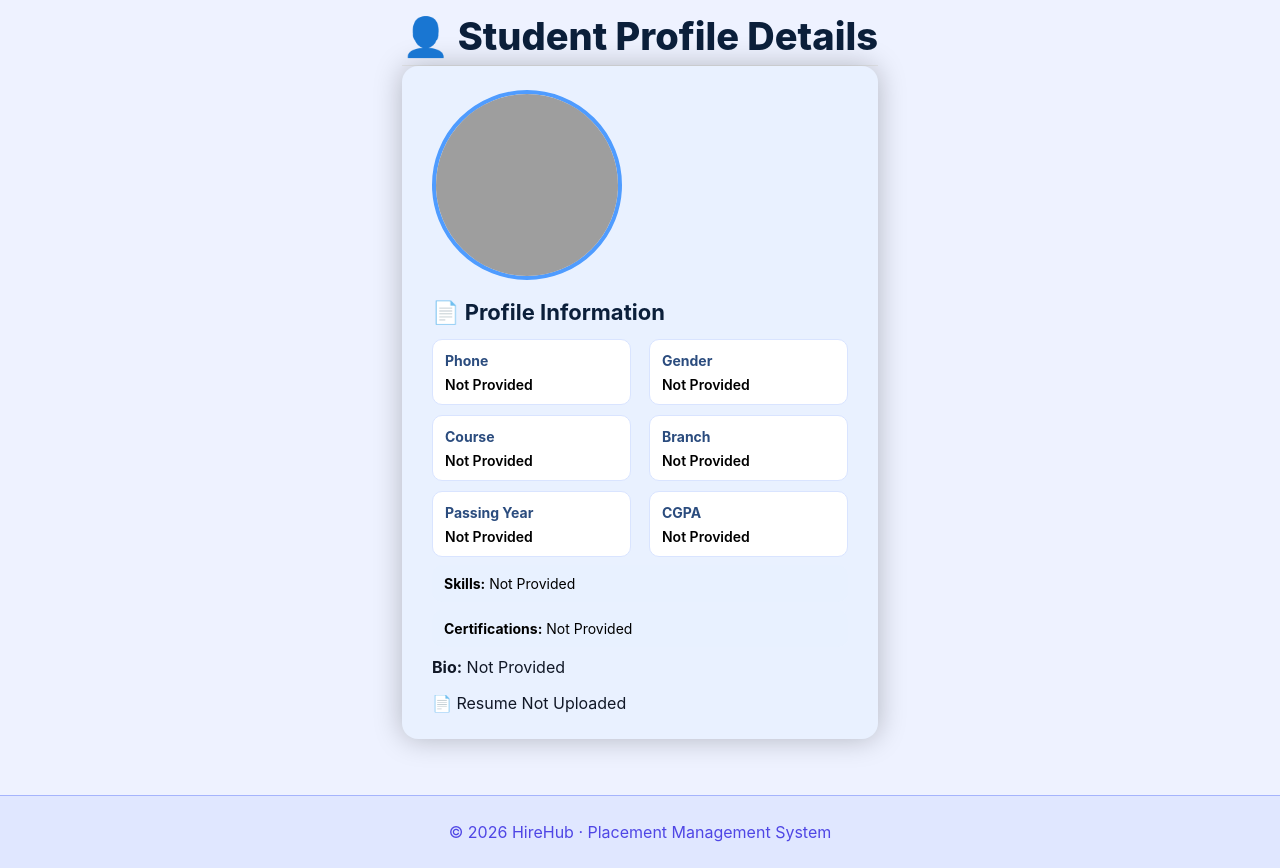
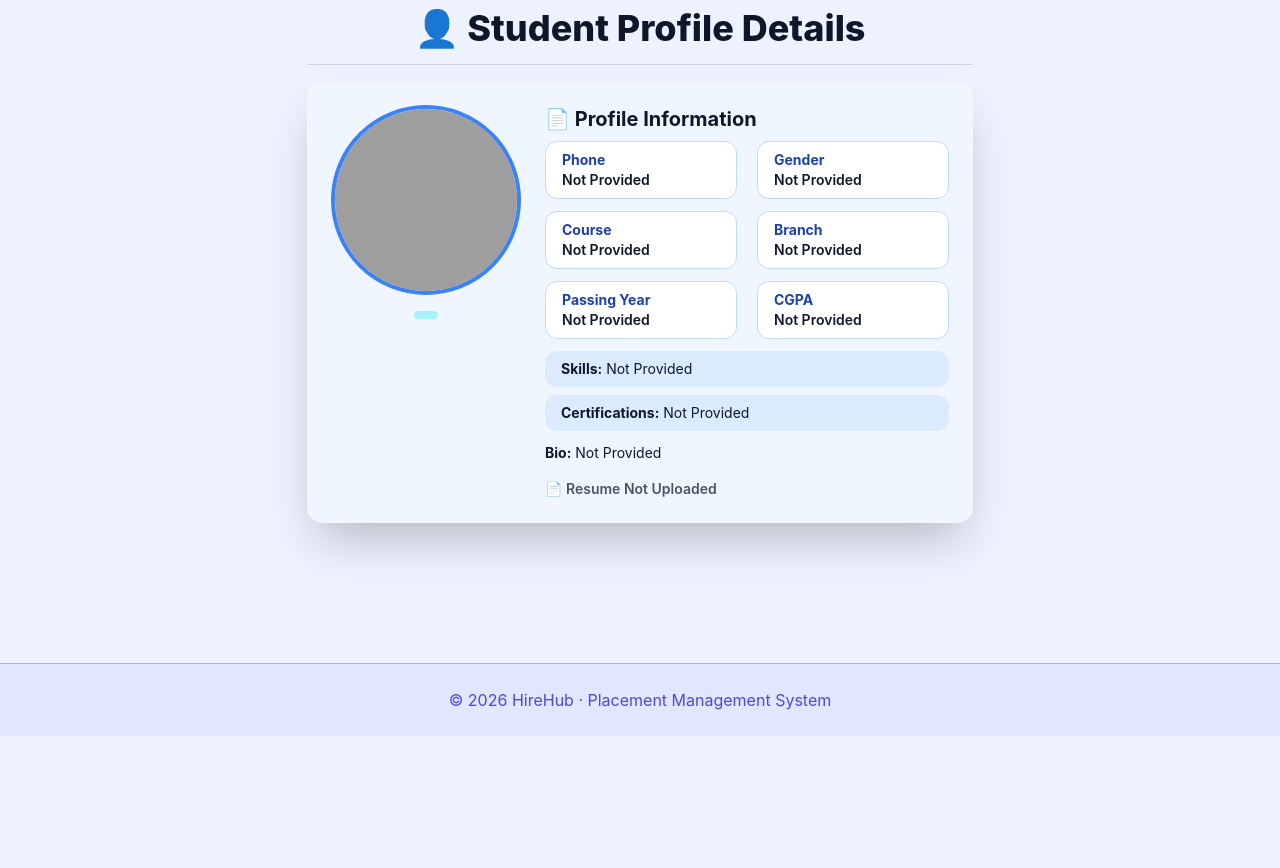
Before and after one commit to dg0682241-tech/placement-management-system, a Flask app: template templates/admin/view_student_profile.html in a window 1280 px wide. Shown: the part 64-932 px from the top of the page. After the commit the page ends 800 px from the top, so only its background shows below. Run offline with Flask 3, Linux system fonts and the light colour scheme; the template is opened without the code that fills it, so the values that code supplies are empty; some libraries are stand-ins or nearby versions; grey boxes are pictures that could not be loaded.

Commit message:
view_student_profile.html

```diff
--- a/templates/admin/view_student_profile.html
+++ b/templates/admin/view_student_profile.html
@@ -2,225 +2,114 @@
 {% block title %}Student Profile{% endblock %}
 {% block content %}
 
-<style>
-.profile-card{
-    max-width:1550px;      /* wider card */
-    margin:auto;
-    background:#e9f1ff;
-    border-radius:16px;
-    padding:24px 30px;     /* reduced vertical padding */
-    box-shadow:0 0 28px rgba(0,0,0,.25);
-}
+<div class="max-w-[1550px] mx-auto mb-6 px-4">
 
-/* Profile Image */
-.profile-img{
-    width:190px;
-    height:190px;
-    border-radius:50%;
-    object-fit:cover;
-    border:4px solid #4f9cff;
-}
-
-/* Main Heading */
-.main-heading{
-    font-size:38px;
-    font-weight:800;
-    color:#0b1f3a;
-}
-
-/* Section title */
-.section-title{
-    color:#0b1f3a;
-    font-size:22px;
-    font-weight:700;
-    margin-bottom:10px;
-}
-
-/* Info Grid */
-.info-grid{
-    display:grid;
-    grid-template-columns:1fr 1fr;
-    gap:10px 18px;      /* reduced gap */
-}
-
-.info-box{
-    background:white;
-    padding:8px 12px;   /* reduced height */
-    border-radius:10px;
-    border:1px solid #d9e4ff;
-}
-
-.info-label{
-    font-weight:700;
-    color:#2b4c7e;
-    font-size:14px;
-}
-
-.info-value{
-    color:#000;
-    font-weight:600;
-    font-size:14px;
-}
-
-/* Badge containers */
-.badge-box{
-    background:#e8f1ff;
-    padding:8px 12px;   /* reduced */
-    border-radius:10px;
-    color:#000;
-    font-size:14px;
-}
-
-/* Resume Button */
-.resume-btn{
-    background:#0066ff !important;
-    padding:10px 20px;
-    border-radius:10px;
-    font-size:15px;
-    font-weight:700;
-    border:none;
-    white-space:nowrap;
-}
-
-@media (max-width: 768px) {
-    .profile-card {
-        padding: 16px 12px;
-        width: 100%;
-    }
-    .profile-img {
-        width: 140px;
-        height: 140px;
-    }
-    .main-heading {
-        font-size: 26px;
-    }
-    .info-grid {
-        grid-template-columns: 1fr;  /* 1 column for mobile */
-        gap: 8px 10px;
-    }
-    .resume-btn {
-        padding: 8px 15px;
-        font-size: 14px;
-        width: 100%;  /* Full width on mobile */
-        text-align: center;
-    }
-    .badge-box {
-        padding: 6px 8px;
-        font-size: 13px;
-    }
-}
-</style>
-
-<div class="container mb-4">
-
-    <h2 class="text-center main-heading">
+    <!-- Heading -->
+    <h2 class="text-center text-4xl font-extrabold text-slate-900 dark:text-white">
         👤 Student Profile Details
     </h2>
 
-    <hr class="text-light">
+    <hr class="my-4 border-slate-300 dark:border-slate-700">
 
-    <div class="profile-card mt-3">
+    <!-- Profile Card -->
+    <div class="mt-4 bg-blue-50 dark:bg-slate-900 rounded-2xl shadow-2xl p-6">
 
-        <div class="row align-items-start">
+        <div class="grid grid-cols-1 md:grid-cols-3 gap-6 items-start">
 
             <!-- Profile Picture -->
-            <div class="col-md-4 text-center">
+            <div class="flex flex-col items-center text-center">
 
                 {% if student.profile_pic %}
                     <img src="{{ url_for('static', filename='uploads/profile_pics/' ~ student.profile_pic) }}"
-                         class="profile-img"
-                         onclick="openImageModal(this.src)"
-                         style="cursor:pointer;">
+                         class="w-[190px] h-[190px] rounded-full object-cover border-4 border-blue-500 cursor-pointer"
+                         onclick="openImageModal(this.src)">
                 {% else %}
                     <img src="{{ url_for('static', filename='default_profile.png') }}"
-                         class="profile-img">
+                         class="w-[190px] h-[190px] rounded-full object-cover border-4 border-blue-500">
                 {% endif %}
 
-                <p class="fw-bold mt-2 mb-1">
+                <p class="mt-3 font-bold text-lg text-slate-900 dark:text-white">
                     {{ student.username }}
                 </p>
 
-                <p class="badge bg-info text-dark px-2 py-1">
+                <span class="mt-1 inline-block bg-cyan-200 text-slate-900 text-sm font-semibold px-3 py-1 rounded-full">
                     {{ student.email }}
-                </p>
+                </span>
 
             </div>
 
             <!-- Details -->
-            <div class="col-md-8">
+            <div class="md:col-span-2">
 
-                <p class="section-title">📄 Profile Information</p>
+                <p class="text-xl font-bold text-slate-900 dark:text-white mb-2">
+                    📄 Profile Information
+                </p>
 
-                <div class="info-grid">
+                <!-- Info Grid -->
+                <div class="grid grid-cols-1 sm:grid-cols-2 gap-x-5 gap-y-3">
 
-                    <div class="info-box">
-                        <span class="info-label">Phone</span><br>
-                        <span class="info-value">{{ student.phone or "Not Provided" }}</span>
+                    {% set items = [
+                        ("Phone", student.phone),
+                        ("Gender", student.gender),
+                        ("Course", student.course),
+                        ("Branch", student.branch),
+                        ("Passing Year", student.passing_year),
+                        ("CGPA", student.cgpa)
+                    ] %}
+
+                    {% for label, value in items %}
+                    <div class="bg-white dark:bg-slate-800 border border-blue-200 dark:border-slate-700 rounded-xl px-4 py-2">
+                        <span class="block text-sm font-bold text-blue-800 dark:text-blue-400">
+                            {{ label }}
+                        </span>
+                        <span class="block text-sm font-semibold text-slate-900 dark:text-white">
+                            {{ value or "Not Provided" }}
+                        </span>
                     </div>
+                    {% endfor %}
 
-                    <div class="info-box">
-                        <span class="info-label">Gender</span><br>
-                        <span class="info-value">{{ student.gender or "Not Provided" }}</span>
-                    </div>
-
-                    <div class="info-box">
-                        <span class="info-label">Course</span><br>
-                        <span class="info-value">{{ student.course or "Not Provided" }}</span>
-                    </div>
-
-                    <div class="info-box">
-                        <span class="info-label">Branch</span><br>
-                        <span class="info-value">{{ student.branch or "Not Provided" }}</span>
-                    </div>
-
-                    <div class="info-box">
-                        <span class="info-label">Passing Year</span><br>
-                        <span class="info-value">{{ student.passing_year or "Not Provided" }}</span>
-                    </div>
-
-                    <div class="info-box">
-                        <span class="info-label">CGPA</span><br>
-                        <span class="info-value">{{ student.cgpa or "Not Provided" }}</span>
-                    </div>
                 </div>
 
-                <div class="badge-box mt-2">
+                <!-- Skills -->
+                <div class="mt-3 bg-blue-100 dark:bg-slate-800 rounded-xl px-4 py-2 text-sm text-slate-900 dark:text-white">
                     <b>Skills:</b> {{ student.skills or "Not Provided" }}
                 </div>
 
-                <div class="badge-box mt-2">
+                <!-- Certifications -->
+                <div class="mt-2 bg-blue-100 dark:bg-slate-800 rounded-xl px-4 py-2 text-sm text-slate-900 dark:text-white">
                     <b>Certifications:</b> {{ student.certifications or "Not Provided" }}
                 </div>
 
-                <div class="mt-2">
+                <!-- Bio -->
+                <div class="mt-3 text-sm text-slate-900 dark:text-white">
                     <b>Bio:</b> {{ student.bio or "Not Provided" }}
                 </div>
 
-                <!-- Links (always visible) -->
-                <div class="mt-3 d-flex gap-2 flex-wrap align-items-center">
+                <!-- Links -->
+                <div class="mt-4 flex flex-wrap gap-3 items-center">
 
                     {% if student.linkedin %}
                         <a href="{{ student.linkedin }}" target="_blank"
-                           class="btn btn-sm btn-primary">
-                           🔗 LinkedIn
+                           class="px-4 py-2 rounded-lg bg-blue-600 text-white text-sm font-semibold hover:bg-blue-700 transition">
+                            🔗 LinkedIn
                         </a>
                     {% endif %}
 
                     {% if student.github %}
                         <a href="{{ student.github }}" target="_blank"
-                           class="btn btn-sm btn-dark">
-                           💻 GitHub
+                           class="px-4 py-2 rounded-lg bg-slate-900 text-white text-sm font-semibold hover:bg-black transition">
+                            💻 GitHub
                         </a>
                     {% endif %}
 
-                   {% if student.resume %}
-                        <a class="resume-btn text-white"
-                           href="{{ url_for('static', filename='uploads/resumes/' ~ student.resume) }}"
-                           download>
-                           📥 Download Resume
+                    {% if student.resume %}
+                        <a href="{{ url_for('static', filename='uploads/resumes/' ~ student.resume) }}"
+                           download
+                           class="px-5 py-2 rounded-lg bg-blue-700 text-white text-sm font-bold hover:bg-blue-800 transition whitespace-nowrap">
+                            📥 Download Resume
                         </a>
                     {% else %}
-                        <span class="resume-missing">
+                        <span class="text-sm font-semibold text-slate-600 dark:text-slate-400">
                             📄 Resume Not Uploaded
                         </span>
                     {% endif %}
@@ -229,27 +118,24 @@
 
             </div>
         </div>
-
     </div>
 </div>
 
-<!-- Modal Viewer -->
+<!-- Image Modal -->
 <div id="imageModal"
-     style="display:none; position:fixed; inset:0;
-            background:rgba(0,0,0,.9); justify-content:center;
-            align-items:center; z-index:9999">
+     class="hidden fixed inset-0 bg-black/90 flex items-center justify-center z-[9999]">
 
     <img id="modalImg"
-         style="max-width:75%; max-height:80%; border-radius:12px;">
+         class="max-w-[75%] max-h-[80%] rounded-xl">
 </div>
 
 <script>
 function openImageModal(src){
     document.getElementById("modalImg").src = src;
-    document.getElementById("imageModal").style.display = "flex";
+    document.getElementById("imageModal").classList.remove("hidden");
 }
 document.getElementById("imageModal").onclick = function(){
-    this.style.display = "none";
+    this.classList.add("hidden");
 };
 </script>
 
```
